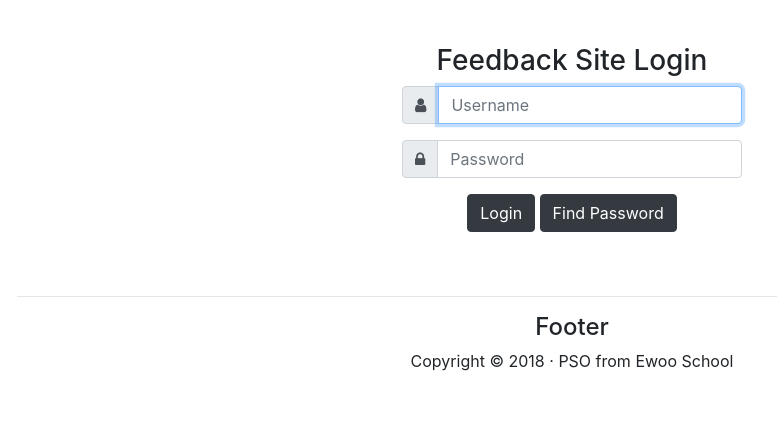
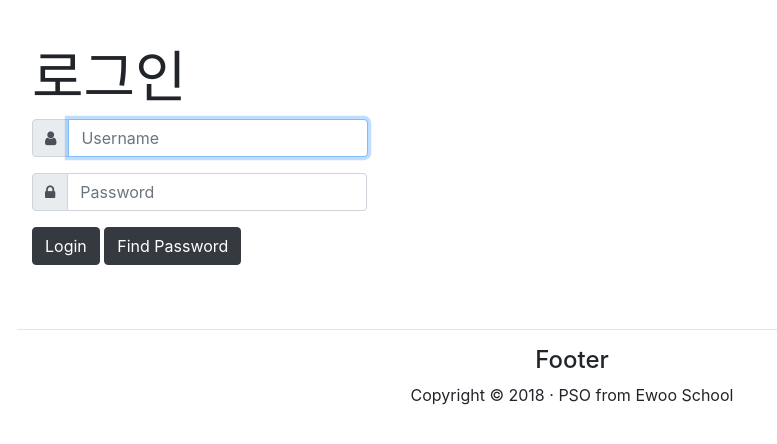
Before and after one commit to Androion/network, a Django app: page /login/ in a window 1280 px wide. Shown: the part 56-500 px from the top of the page, without its empty margins (68-845 px from the left). Run offline with Django 3.2, Linux system fonts and the light colour scheme; some libraries are stand-ins or nearby versions.

Commit message:
Edited login design

```diff
--- a/feedback/templates/registration/login.html
+++ b/feedback/templates/registration/login.html
@@ -1,8 +1,13 @@
 {% extends 'base.html' %}
 
 {% block content %}
-    <div class="container text-center col-sm-4">
-        <h3> Feedback Site Login </h3>
+    <style>
+        input {
+            max-width: 300px;
+        }
+    </style>
+    <div class="container text-left">
+        <h1 class="display-4"> 로그인 </h1>
             <form method="POST" class="post-form">
                 {% csrf_token %}
                 <div class="form-group input-group mb-3">
```
Also changed, not shown: db.sqlite3.
